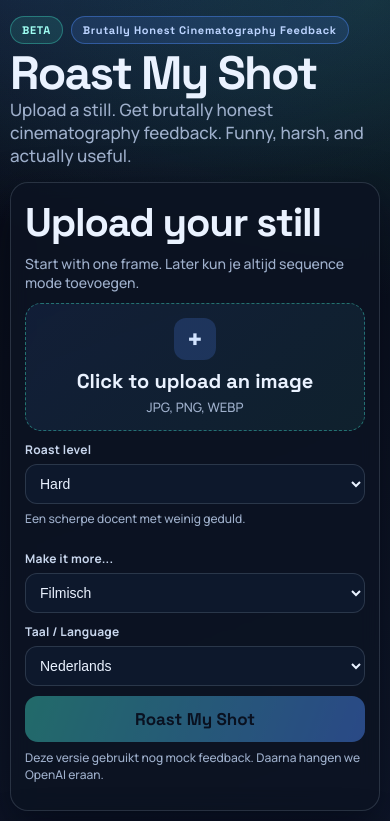
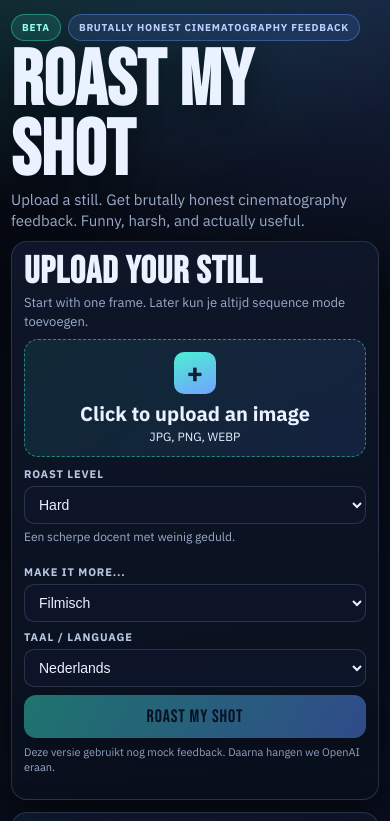
Before and after one commit to tvlmedia/RoastMyShot, a website: page index.html in a window 390 px wide. Shown: the top 821 px of the page. Drawn offline with Linux system fonts and the light colour scheme.

Commit message:
Add files via upload

```diff
--- a/style.css
+++ b/style.css
@@ -1,19 +1,19 @@
-@import url("https://fonts.googleapis.com/css2?family=Space+Grotesk:wght@500;700&family=Manrope:wght@500;700;800&display=swap");
+@import url("https://fonts.googleapis.com/css2?family=Bebas+Neue&family=IBM+Plex+Sans:wght@400;500;700&display=swap");
 
 :root {
-  --bg: #070a14;
-  --bg-2: #0f172a;
-  --panel: rgba(12, 19, 35, 0.85);
-  --panel-2: rgba(15, 26, 46, 0.92);
-  --border: rgba(148, 163, 184, 0.22);
-  --ink: #eaf2ff;
-  --ink-soft: #9fb0cc;
-  --accent: #3dd6c0;
-  --accent-2: #4f8cff;
-  --danger: #ff6d8b;
-  --success: #5ee9a8;
-  --shadow: 0 18px 45px rgba(2, 6, 18, 0.56);
-  --radius: 18px;
+  --bg: #05070d;
+  --bg-2: #0a1020;
+  --panel: rgba(10, 15, 28, 0.82);
+  --panel-soft: rgba(14, 22, 40, 0.9);
+  --line: rgba(144, 166, 210, 0.22);
+  --text: #eaf1ff;
+  --muted: #9baccb;
+  --accent: #35e0c4;
+  --accent-2: #5b8dff;
+  --warn: #ff7ca1;
+  --ok: #72f5b3;
+  --shadow: 0 18px 44px rgba(0, 0, 0, 0.55);
+  --r: 16px;
 }
 
 * {
@@ -29,96 +29,99 @@ body {
 
 body {
   min-height: 100dvh;
-  color: var(--ink);
-  font-family: Manrope, "Avenir Next", "Segoe UI", sans-serif;
+  color: var(--text);
+  font-family: "IBM Plex Sans", "Segoe UI", sans-serif;
   background:
-    radial-gradient(1000px 520px at 12% -10%, rgba(79, 140, 255, 0.2), transparent 60%),
-    radial-gradient(900px 480px at 95% 0%, rgba(61, 214, 192, 0.16), transparent 62%),
-    linear-gradient(160deg, var(--bg) 0%, var(--bg-2) 100%);
+    radial-gradient(760px 420px at -2% -8%, rgba(53, 224, 196, 0.18), transparent 66%),
+    radial-gradient(840px 460px at 101% 0%, rgba(91, 141, 255, 0.2), transparent 64%),
+    linear-gradient(155deg, var(--bg) 0%, var(--bg-2) 100%);
   overflow: hidden;
 }
 
 .page {
-  width: min(1360px, calc(100% - 24px));
+  width: min(1380px, calc(100% - 22px));
   height: 100dvh;
   margin: 0 auto;
-  padding: 12px 0;
+  padding: 10px 0;
   display: grid;
   grid-template-rows: auto 1fr;
-  gap: 12px;
+  gap: 10px;
 }
 
 .hero {
-  margin: 0;
+  display: grid;
+  grid-template-columns: 1fr auto;
+  align-items: end;
+  gap: 16px;
 }
 
 .hero-top {
   display: flex;
-  gap: 8px;
+  gap: 7px;
+  margin-bottom: 6px;
   flex-wrap: wrap;
-  margin-bottom: 8px;
 }
 
 .badge {
   display: inline-flex;
   align-items: center;
-  padding: 6px 11px;
   border-radius: 999px;
-  border: 1px solid rgba(61, 214, 192, 0.4);
-  background: rgba(61, 214, 192, 0.13);
-  color: #a0fff3;
-  font-family: "Space Grotesk", sans-serif;
-  font-size: 11px;
-  letter-spacing: 0.06em;
+  border: 1px solid rgba(53, 224, 196, 0.45);
+  background: rgba(53, 224, 196, 0.15);
+  color: #9bffee;
+  font-size: 10px;
   font-weight: 700;
+  letter-spacing: 0.08em;
+  padding: 6px 10px;
+  text-transform: uppercase;
 }
 
 .badge-dark {
-  border-color: rgba(79, 140, 255, 0.42);
-  background: rgba(79, 140, 255, 0.15);
-  color: #bcd4ff;
+  border-color: rgba(91, 141, 255, 0.42);
+  background: rgba(91, 141, 255, 0.15);
+  color: #bdd0ff;
 }
 
 .hero h1 {
-  margin: 0 0 4px;
-  font-family: "Space Grotesk", "Avenir Next Condensed", sans-serif;
-  font-size: clamp(34px, 4.2vw, 58px);
-  line-height: 0.92;
-  letter-spacing: -0.04em;
+  margin: 0;
+  font-family: "Bebas Neue", "Arial Narrow", sans-serif;
+  font-size: clamp(54px, 6.4vw, 92px);
+  line-height: 0.9;
+  letter-spacing: 0.01em;
+  text-shadow: 0 8px 28px rgba(0, 0, 0, 0.42);
 }
 
 .subtitle {
-  margin: 0;
-  max-width: 760px;
-  color: var(--ink-soft);
-  font-size: 18px;
-  line-height: 1.35;
+  margin: 2px 0 0;
+  max-width: 780px;
+  color: var(--muted);
+  font-size: 15px;
+  line-height: 1.4;
 }
 
 .layout {
   min-height: 0;
   display: grid;
-  grid-template-columns: minmax(315px, 420px) 1fr;
-  gap: 14px;
-  align-items: stretch;
+  grid-template-columns: minmax(320px, 430px) 1fr;
+  gap: 12px;
 }
 
 .panel {
   min-height: 0;
-  background: var(--panel);
-  border: 1px solid var(--border);
-  border-radius: var(--radius);
+  overflow: auto;
+  background: linear-gradient(170deg, rgba(16, 24, 44, 0.9), rgba(9, 15, 28, 0.92));
+  border: 1px solid var(--line);
+  border-radius: var(--r);
   box-shadow: var(--shadow);
-  padding: 14px;
-  backdrop-filter: blur(10px);
-  overflow: auto;
+  padding: 12px;
 }
 
 .panel h2 {
-  margin: 0 0 6px;
-  font-family: "Space Grotesk", "Avenir Next Condensed", sans-serif;
-  font-size: 40px;
-  letter-spacing: -0.03em;
+  margin: 0 0 4px;
+  font-size: 38px;
+  line-height: 0.95;
+  font-family: "Bebas Neue", sans-serif;
+  letter-spacing: 0.025em;
 }
 
 .panel-text,
@@ -127,91 +130,88 @@ body {
 .loading-state p,
 .result-card p,
 .result-card li {
-  color: var(--ink-soft);
+  color: var(--muted);
   line-height: 1.4;
 }
 
 .panel-text {
   margin: 0;
-  font-size: 14px;
+  font-size: 13px;
 }
 
 .upload-box {
+  margin-top: 8px;
   display: block;
-  margin-top: 10px;
-  border: 1.5px dashed rgba(61, 214, 192, 0.45);
-  border-radius: 16px;
-  background: linear-gradient(140deg, rgba(79, 140, 255, 0.1), rgba(61, 214, 192, 0.08));
-  transition: transform 0.14s ease, box-shadow 0.14s ease;
+  border: 1.3px dashed rgba(53, 224, 196, 0.54);
+  border-radius: 14px;
+  background: linear-gradient(130deg, rgba(53, 224, 196, 0.1), rgba(91, 141, 255, 0.12));
   cursor: pointer;
+  transition: transform 0.14s ease, border-color 0.14s ease;
 }
 
 .upload-box:hover {
   transform: translateY(-1px);
-  box-shadow: 0 12px 28px rgba(2, 6, 18, 0.38);
+  border-color: rgba(53, 224, 196, 0.9);
 }
 
 .upload-inner {
-  min-height: 118px;
+  min-height: 116px;
   display: grid;
   place-items: center;
   text-align: center;
-  padding: 14px;
+  padding: 12px;
 }
 
 .upload-icon {
   width: 42px;
   height: 42px;
-  border-radius: 12px;
+  border-radius: 10px;
   display: grid;
   place-items: center;
-  font-family: "Space Grotesk", sans-serif;
   font-size: 28px;
   font-weight: 700;
-  margin: 0 auto 8px;
-  background: rgba(79, 140, 255, 0.2);
-  color: #d3e4ff;
+  margin: 0 auto 6px;
+  color: #0f1c32;
+  background: linear-gradient(160deg, #4bf0d3, #72a2ff);
 }
 
 .upload-title {
-  font-family: "Space Grotesk", sans-serif;
   font-size: 20px;
   font-weight: 700;
-  margin-bottom: 4px;
+  margin-bottom: 2px;
 }
 
 .upload-subtitle {
-  color: var(--ink-soft);
-  font-size: 13px;
+  font-size: 12px;
 }
 
 .preview-wrap {
-  margin-top: 10px;
+  margin-top: 9px;
   border-radius: 12px;
   overflow: hidden;
-  border: 1px solid var(--border);
-  background: #0d1629;
+  border: 1px solid var(--line);
+  background: #070d1a;
 }
 
 .preview-wrap img {
   display: block;
   width: 100%;
   height: auto;
-  max-height: 190px;
+  max-height: 188px;
   object-fit: cover;
 }
 
 .controls {
+  margin-top: 10px;
   display: grid;
   grid-template-columns: 1fr 1fr;
-  gap: 10px;
-  margin-top: 10px;
+  gap: 8px;
 }
 
 .control-group {
   display: flex;
   flex-direction: column;
-  gap: 6px;
+  gap: 5px;
 }
 
 .control-group:last-child {
@@ -219,49 +219,49 @@ body {
 }
 
 .control-group label {
-  font-size: 12px;
-  color: #c9d7ee;
+  font-size: 11px;
+  text-transform: uppercase;
+  letter-spacing: 0.08em;
+  color: #b8c8e3;
   font-weight: 700;
-  letter-spacing: 0.02em;
 }
 
 .control-group select {
   width: 100%;
-  background: var(--panel-2);
-  color: var(--ink);
-  border: 1px solid var(--border);
-  border-radius: 12px;
-  padding: 10px 10px;
+  background: var(--panel-soft);
+  color: var(--text);
+  border: 1px solid var(--line);
+  border-radius: 10px;
+  padding: 9px 10px;
   font-size: 14px;
   outline: none;
-  transition: border-color 0.15s ease, box-shadow 0.15s ease;
 }
 
 .control-group select:focus {
-  border-color: rgba(79, 140, 255, 0.74);
-  box-shadow: 0 0 0 3px rgba(79, 140, 255, 0.2);
+  border-color: rgba(91, 141, 255, 0.85);
+  box-shadow: 0 0 0 3px rgba(91, 141, 255, 0.22);
 }
 
 .level-description {
   margin: 0;
+  min-height: 28px;
   font-size: 12px;
-  color: #9fb0cc;
-  min-height: 30px;
+  color: var(--muted);
 }
 
 .roast-button {
   width: 100%;
-  margin-top: 10px;
-  padding: 12px 14px;
-  border-radius: 13px;
+  margin-top: 8px;
   border: none;
-  background: linear-gradient(110deg, var(--accent) 0%, var(--accent-2) 100%);
-  color: #07101f;
-  font-family: "Space Grotesk", sans-serif;
-  font-size: 17px;
-  font-weight: 700;
+  border-radius: 12px;
+  padding: 11px 12px;
+  font-size: 18px;
+  font-family: "Bebas Neue", sans-serif;
+  letter-spacing: 0.05em;
+  background: linear-gradient(115deg, var(--accent), var(--accent-2));
+  color: #061024;
   cursor: pointer;
-  box-shadow: 0 10px 24px rgba(8, 22, 40, 0.5);
+  box-shadow: 0 12px 26px rgba(0, 0, 0, 0.36);
   transition: transform 0.14s ease, opacity 0.14s ease;
 }
 
@@ -270,14 +270,13 @@ body {
 }
 
 .roast-button:disabled {
-  opacity: 0.45;
+  opacity: 0.48;
   cursor: not-allowed;
-  box-shadow: none;
 }
 
 .small-note {
-  font-size: 12px;
-  margin-top: 8px;
+  margin-top: 7px;
+  font-size: 11px;
 }
 
 .empty-state,
@@ -289,86 +288,80 @@ body {
 }
 
 .loader {
-  width: 42px;
-  height: 42px;
-  border: 3px solid rgba(79, 140, 255, 0.18);
+  width: 40px;
+  height: 40px;
+  border: 3px solid rgba(91, 141, 255, 0.2);
   border-top-color: var(--accent-2);
   border-radius: 50%;
-  animation: spin 0.75s linear infinite;
-  margin: 0 auto 12px;
+  animation: spin 0.7s linear infinite;
+  margin: 0 auto 10px;
 }
 
 .result-header {
+  margin-bottom: 8px;
   display: flex;
   justify-content: space-between;
   align-items: center;
-  gap: 10px;
-  margin-bottom: 10px;
+  gap: 8px;
   flex-wrap: wrap;
 }
 
 .score-pills {
   display: flex;
-  gap: 8px;
+  gap: 7px;
   flex-wrap: wrap;
 }
 
 .pill {
-  display: inline-flex;
-  align-items: center;
-  padding: 8px 11px;
   border-radius: 999px;
-  background: rgba(94, 233, 168, 0.13);
-  border: 1px solid rgba(94, 233, 168, 0.36);
-  color: #8af8c2;
-  font-size: 12px;
-  font-weight: 800;
+  border: 1px solid rgba(114, 245, 179, 0.45);
+  background: rgba(114, 245, 179, 0.13);
+  color: #93ffd1;
+  padding: 7px 10px;
+  font-size: 11px;
+  font-weight: 700;
 }
 
 .pill-brutal {
-  background: rgba(255, 109, 139, 0.14);
-  border-color: rgba(255, 109, 139, 0.38);
-  color: #ff9db6;
-}
-
-#resultState {
-  min-height: 0;
+  border-color: rgba(255, 124, 161, 0.48);
+  background: rgba(255, 124, 161, 0.14);
+  color: #ffacc6;
 }
 
 .result-grid {
   display: grid;
   grid-template-columns: 1fr 1fr;
-  gap: 10px;
+  gap: 8px;
 }
 
 .result-card {
-  background: rgba(16, 28, 49, 0.86);
-  border: 1px solid var(--border);
-  border-radius: 13px;
-  padding: 12px;
-  margin-bottom: 10px;
+  border: 1px solid var(--line);
+  border-radius: 12px;
+  background: rgba(12, 21, 38, 0.88);
+  padding: 10px;
+  margin-bottom: 8px;
 }
 
 .hero-roast {
-  background: linear-gradient(130deg, rgba(79, 140, 255, 0.19), rgba(61, 214, 192, 0.1));
+  background: linear-gradient(130deg, rgba(91, 141, 255, 0.2), rgba(53, 224, 196, 0.14));
 }
 
 .card-label {
+  margin-bottom: 6px;
   font-size: 10px;
   text-transform: uppercase;
-  letter-spacing: 0.16em;
-  color: #9fb0cc;
-  margin-bottom: 8px;
+  letter-spacing: 0.15em;
+  color: #9fb0cd;
   font-weight: 700;
 }
 
 .big-roast {
-  font-family: "Space Grotesk", "Avenir Next Condensed", sans-serif;
-  font-size: clamp(22px, 2.25vw, 36px);
-  line-height: 1.22;
-  letter-spacing: -0.03em;
-  color: #eff5ff;
   margin: 0;
+  color: #f2f7ff;
+  font-family: "Bebas Neue", sans-serif;
+  font-size: clamp(34px, 3.8vw, 56px);
+  line-height: 0.98;
+  letter-spacing: 0.01em;
 }
 
 .result-card ul,
@@ -378,7 +371,7 @@ body {
 }
 
 .result-card li + li {
-  margin-top: 8px;
+  margin-top: 6px;
 }
 
 .hidden {
@@ -390,8 +383,8 @@ body {
 }
 
 .panel::-webkit-scrollbar-thumb {
-  background: rgba(159, 176, 204, 0.35);
   border-radius: 999px;
+  background: rgba(155, 172, 203, 0.35);
 }
 
 @keyframes spin {
@@ -406,28 +399,23 @@ body {
   }
 
   .page {
-    width: min(1200px, calc(100% - 20px));
     height: auto;
     min-height: 100dvh;
-    padding: 16px 0 20px;
     display: block;
+    padding: 14px 0 20px;
   }
 
   .hero {
-    margin-bottom: 14px;
+    display: block;
+    margin-bottom: 10px;
   }
 
   .hero h1 {
-    font-size: clamp(36px, 12vw, 62px);
-  }
-
-  .subtitle {
-    font-size: 17px;
+    font-size: clamp(60px, 20vw, 112px);
   }
 
   .layout {
     grid-template-columns: 1fr;
-    gap: 12px;
   }
 
   .panel {
@@ -444,12 +432,7 @@ body {
   }
 
   .preview-wrap img {
-    max-height: 270px;
+    max-height: 260px;
     object-fit: contain;
   }
-
-  .empty-state,
-  .loading-state {
-    min-height: 220px;
-  }
 }
```
